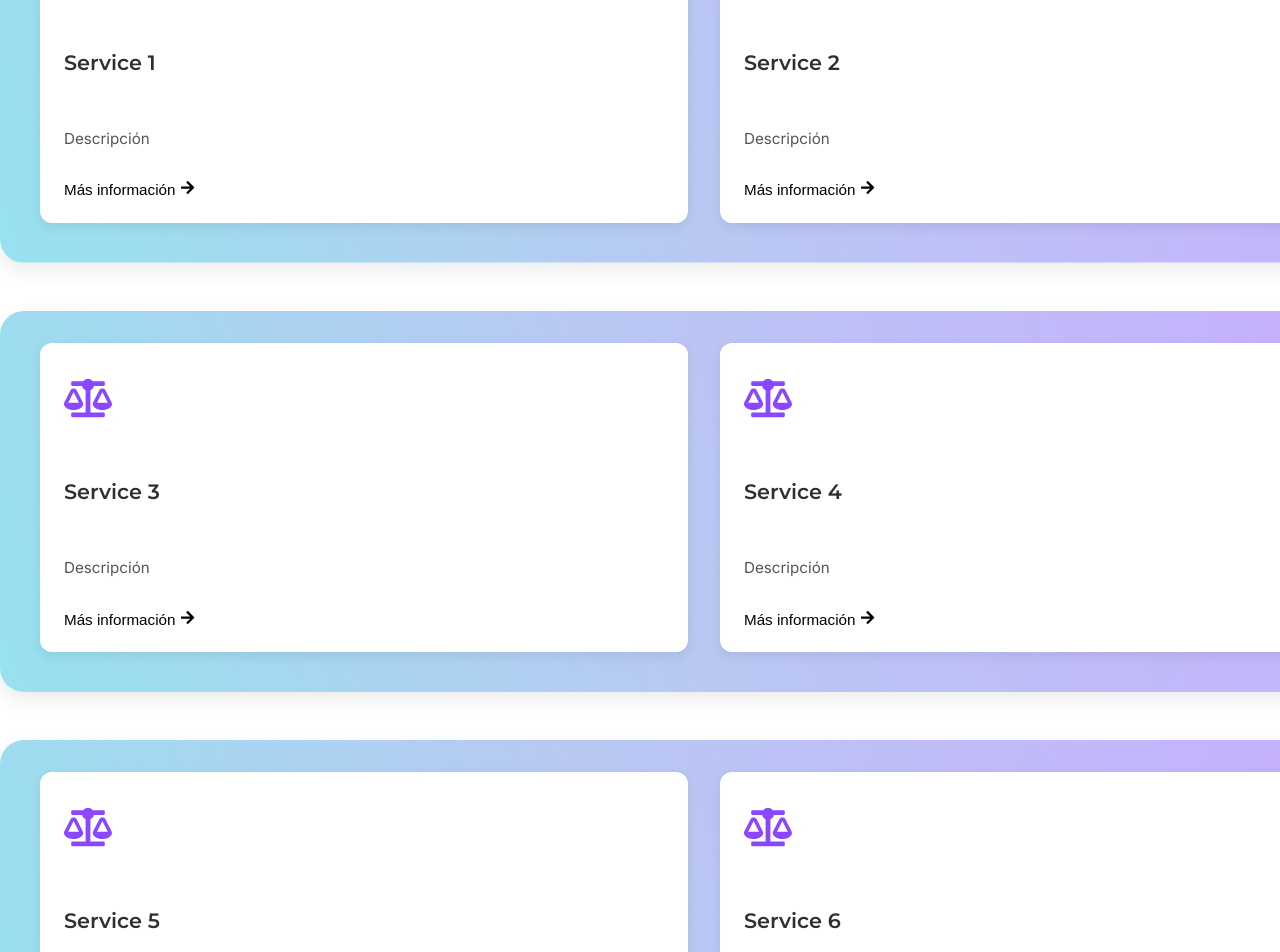
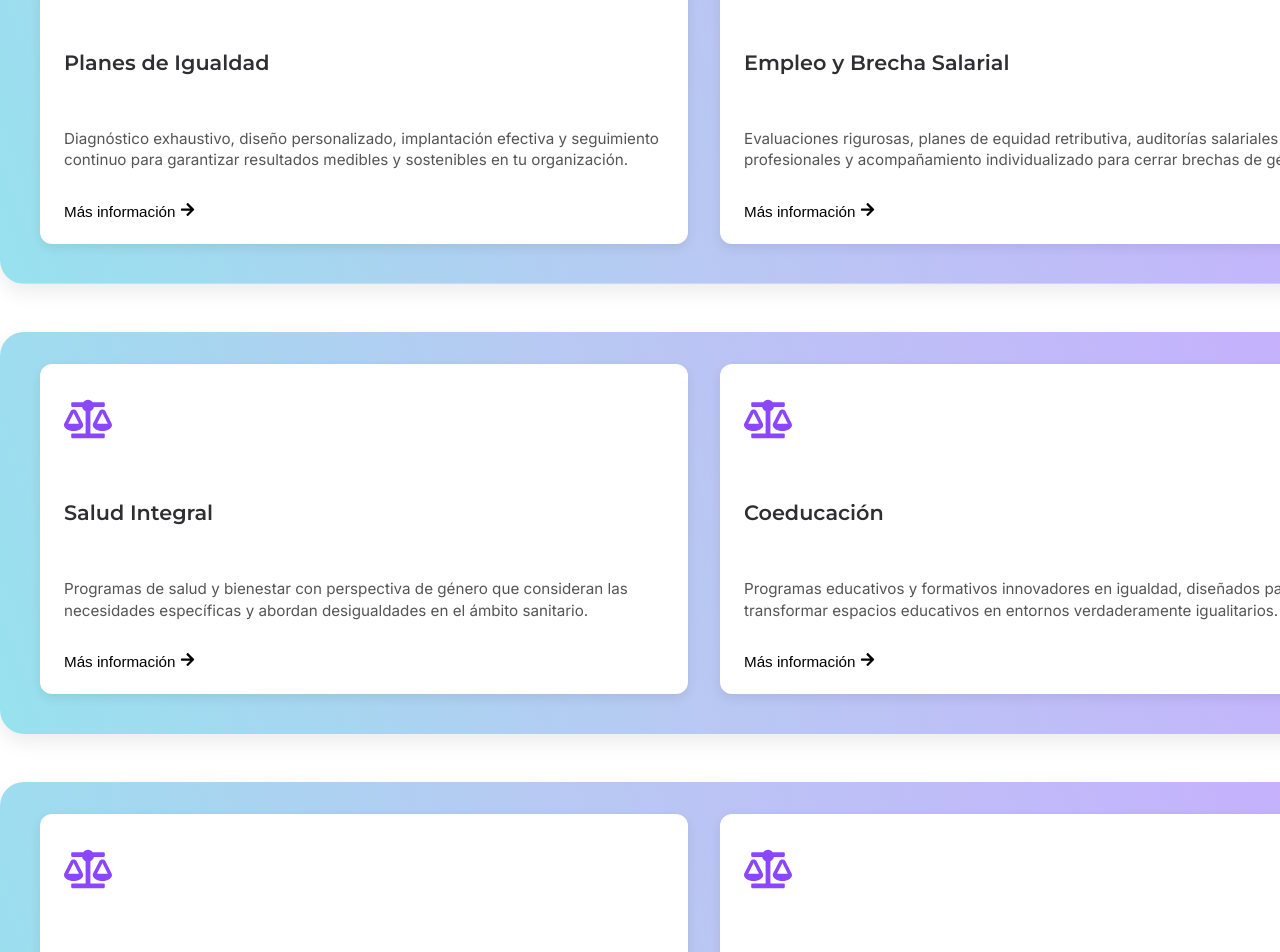
Before and after one commit to Reverso-Social/reverso-social-fe, a React (Vite) app: page / in a window 1280 px wide. Shown: the part 2160-3112 px from the top of the page. Built offline with nearby package versions, Linux system fonts and the light colour scheme.

Commit message:
Texts added

```diff
--- a/src/components/ServicesSection/ServicesSection.jsx
+++ b/src/components/ServicesSection/ServicesSection.jsx
@@ -18,15 +18,17 @@ const ServiceSection = () => {
         <div className="services-row">
           <ServicesCard
             icon={<FaBalanceScale />}
-            title="Service 1"
-            description="Descripción"
+            title="Planes de Igualdad"
+            description="Diagnóstico exhaustivo, diseño personalizado, implantación efectiva
+            y seguimiento continuo para garantizar resultados medibles y sostenibles en tu organización."
             button={<>Más información <FaArrowRight /></>}
           />
 
           <ServicesCard
             icon={<FaBalanceScale />}
-            title="Service 2"
-            description="Descripción"
+            title="Empleo y Brecha Salarial"
+            description="Evaluaciones rigurosas, planes de equidad retributiva, auditorías
+salariales profesionales y acompañamiento individualizado para cerrar brechas de género."
             button={<>Más información <FaArrowRight /></>}
           />
         </div>
@@ -37,15 +39,17 @@ const ServiceSection = () => {
         <div className="services-row">
           <ServicesCard
             icon={<FaBalanceScale />}
-            title="Service 3"
-            description="Descripción"
+            title="Salud Integral"
+            description="Programas de salud y bienestar con perspectiva de género que
+            consideran las necesidades específicas y abordan desigualdades en el ámbito sanitario."
             button={<>Más información <FaArrowRight /></>}
           />
 
           <ServicesCard
             icon={<FaBalanceScale />}
-            title="Service 4"
-            description="Descripción"
+            title="Coeducación"
+            description="Programas educativos y formativos innovadores en igualdad,
+            diseñados para transformar espacios educativos en entornos verdaderamente igualitarios."
             button={<>Más información <FaArrowRight /></>}
           />
         </div>
@@ -56,15 +60,17 @@ const ServiceSection = () => {
         <div className="services-row">
           <ServicesCard
             icon={<FaBalanceScale />}
-            title="Service 5"
-            description="Descripción"
+            title="Tercer Sector"
+            description="Acompañamiento especializado a entidades sociales en su camino
+            hacia la igualdad, fortaleciendo capacidades y maximizando su impacto social."
             button={<>Más información <FaArrowRight /></>}
           />
 
           <ServicesCard
             icon={<FaBalanceScale />}
-            title="Service 6"
-            description="Descripción"
+            title="Microservicios "
+            description="Intervenciones breves y efectivas, asesorías puntuales
+            especializadas y formaciones temáticas adaptadas a necesidades concretas y urgentes."
             button={<>Más información <FaArrowRight /></>}
           />
         </div>
@@ -75,3 +81,4 @@ const ServiceSection = () => {
 };
 
 export default ServiceSection;
+6
```
